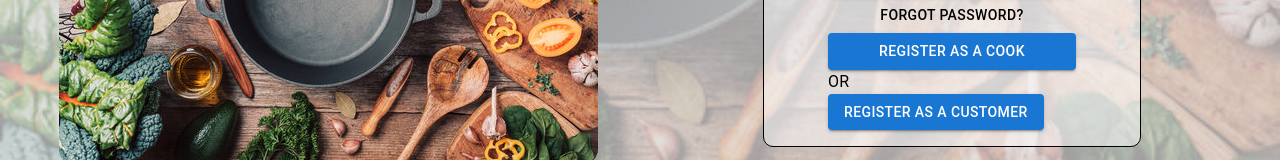
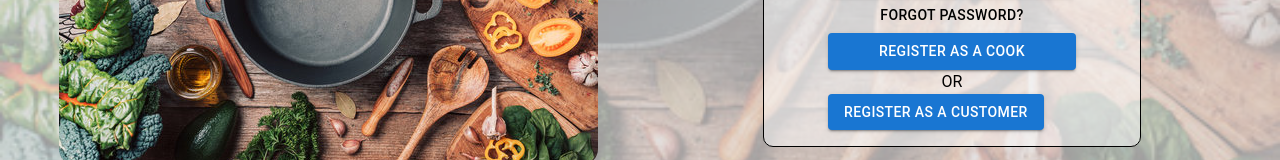
Before and after one commit to Yola21/Let_Them_Cook, a React (Create React App) app in the folder Frontend/let-them-cook/: page / in a window 1280 px wide. Shown: the part 594-754 px from the top of the page. Built offline with nearby package versions, Linux system fonts and the light colour scheme; no server answers.

Commit message:
modified login ui

```diff
--- a/Frontend/let-them-cook/src/Authentication/Login.js
+++ b/Frontend/let-them-cook/src/Authentication/Login.js
@@ -119,7 +119,9 @@ function Login() {
                   Register As a Cook
                 </Button>
               </Link>
-              <Typography>OR</Typography>
+              <Typography style={{ display: "flex", justifyContent: "center" }}>
+                OR
+              </Typography>
               <Link to="/customer/signup">
                 <Button variant="contained" className="actionButton">
                   Register As a Customer
```
